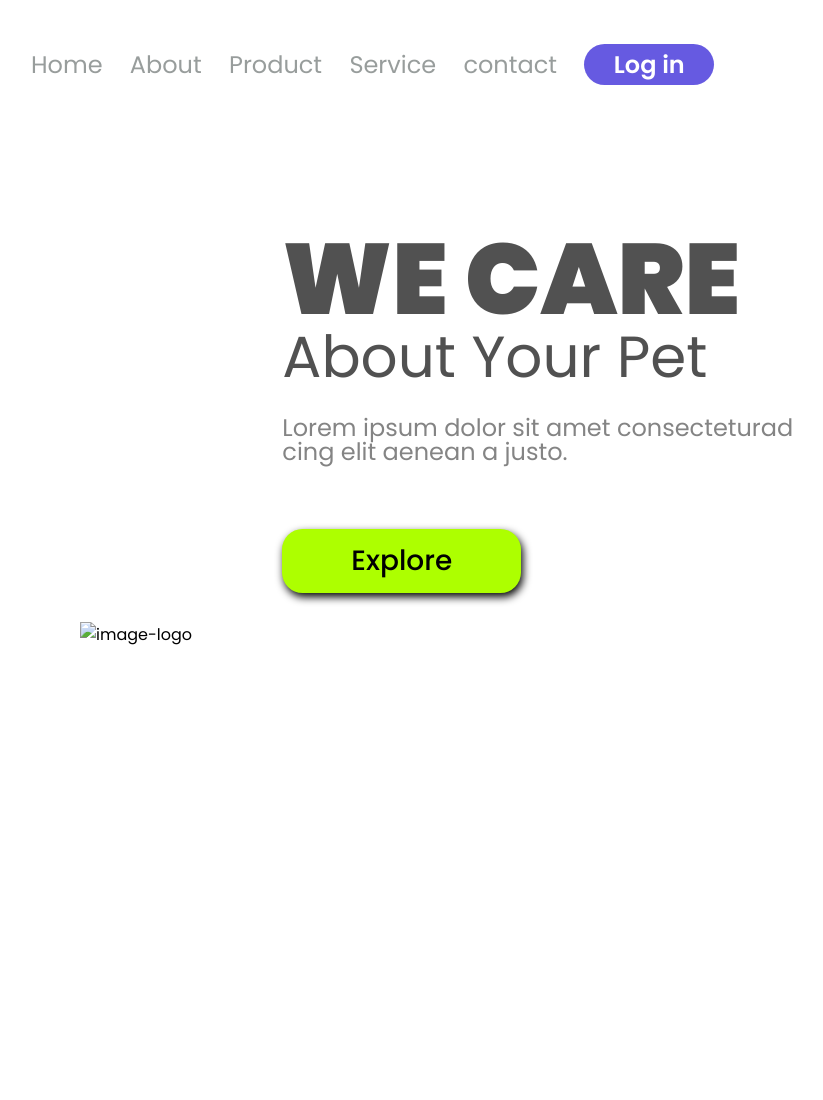
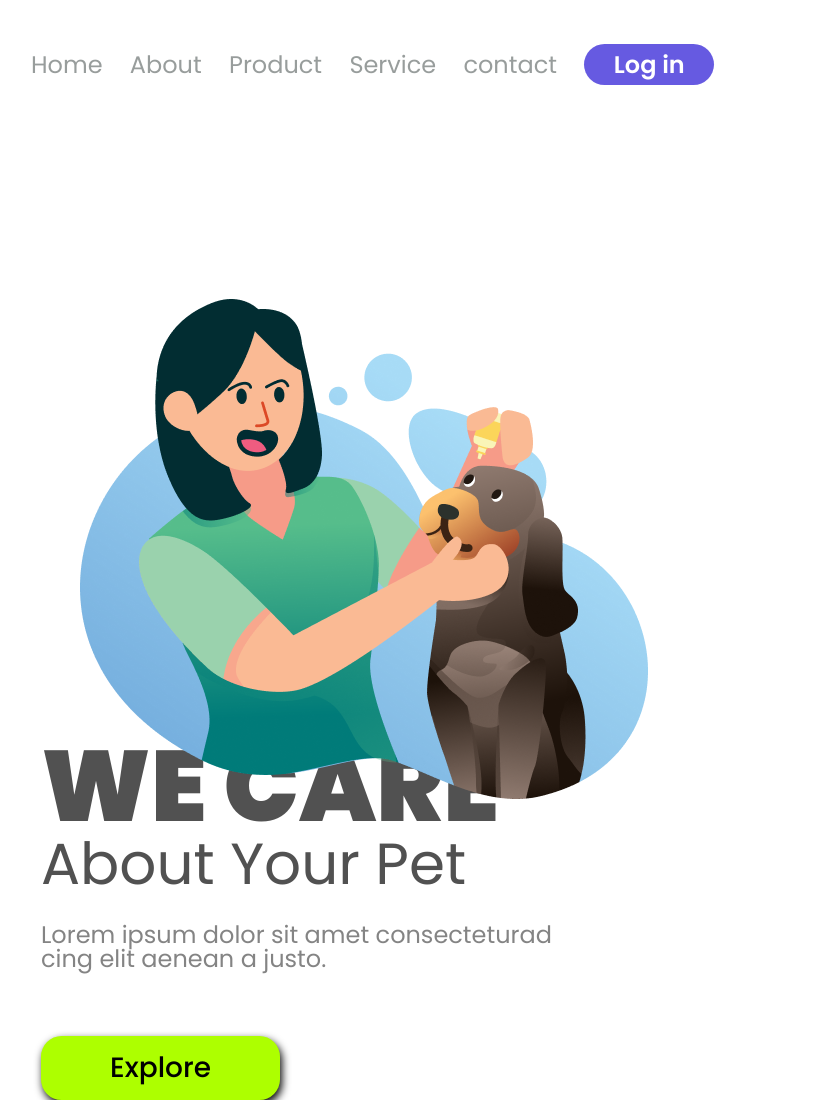
Before and after one commit to willians-wil/Projeto-Responsivo-We-Care, a plain HTML site: page index.html in a window 1280 px wide. Shown: the whole page, without its empty margins (45-868 px from the left). Before the commit the page ends 944 px from the top, so only its background shows below. Drawn offline with Linux system fonts and the light colour scheme.

Commit message:
Alteração no img do arquivo inde.html e adição de img na pasta Assets

```diff
--- a/index.html
+++ b/index.html
@@ -25,7 +25,7 @@
 
 
         <main>
-            <img src="./Assets/Illustration 2 (2).png" alt="image-logo" class="img-logo">
+            <img src="./Assets/Illustration 2 (1).png" alt="image-logo" class="img-logo">
             <section>
                 <h1>We Care</h1>
                 <h2>About your pet</h2>
```
Also changed, not shown: Assets/Illustration 2 (1).png (added).
